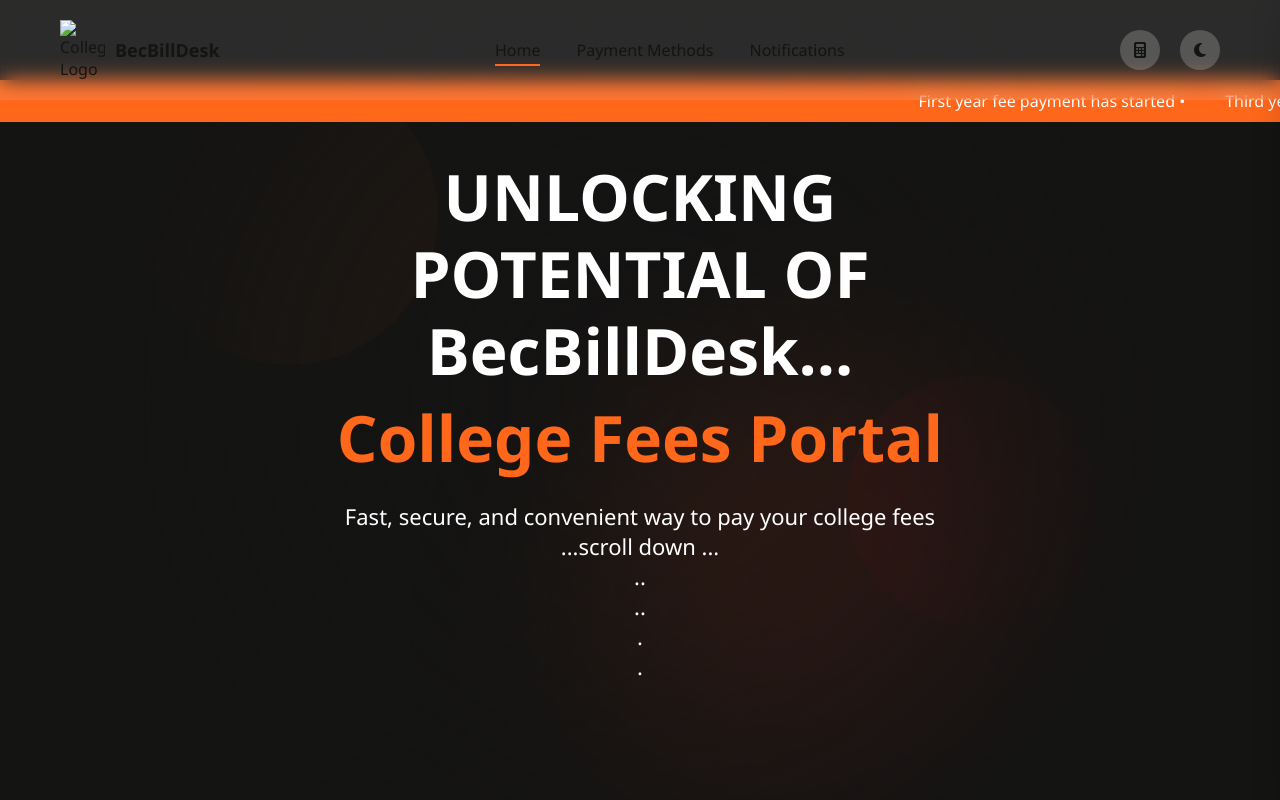
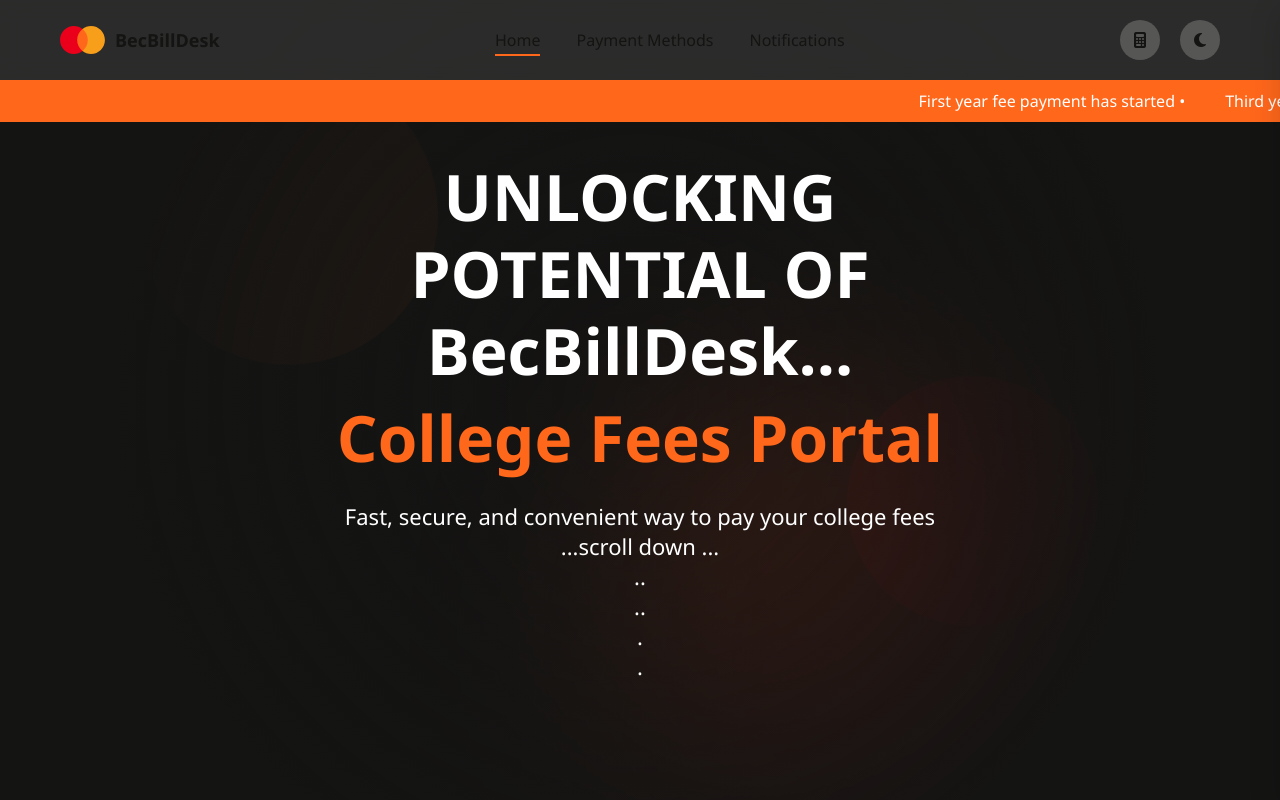
Before and after one commit to sangam-gaddi/BECBILLDESK, a plain HTML site: page index.html in a window 1280 px wide. Shown: the top 800 px of the page. Drawn offline with Linux system fonts and the light colour scheme.

Commit message:
Update logo image source in index.html

```diff
--- a/index.html
+++ b/index.html
@@ -26,7 +26,7 @@
     <header class="header">
         <div class="header-container">
             <div class="logo-container">
-                <img src="images/logo.svg" alt="College Logo" id="main-logo" class="logo">
+                <img src="logo.svg" alt="College Logo" id="main-logo" class="logo">
                 <div class="logo-text">BecBillDesk</div>
             </div>
             <nav class="nav-links">
```
